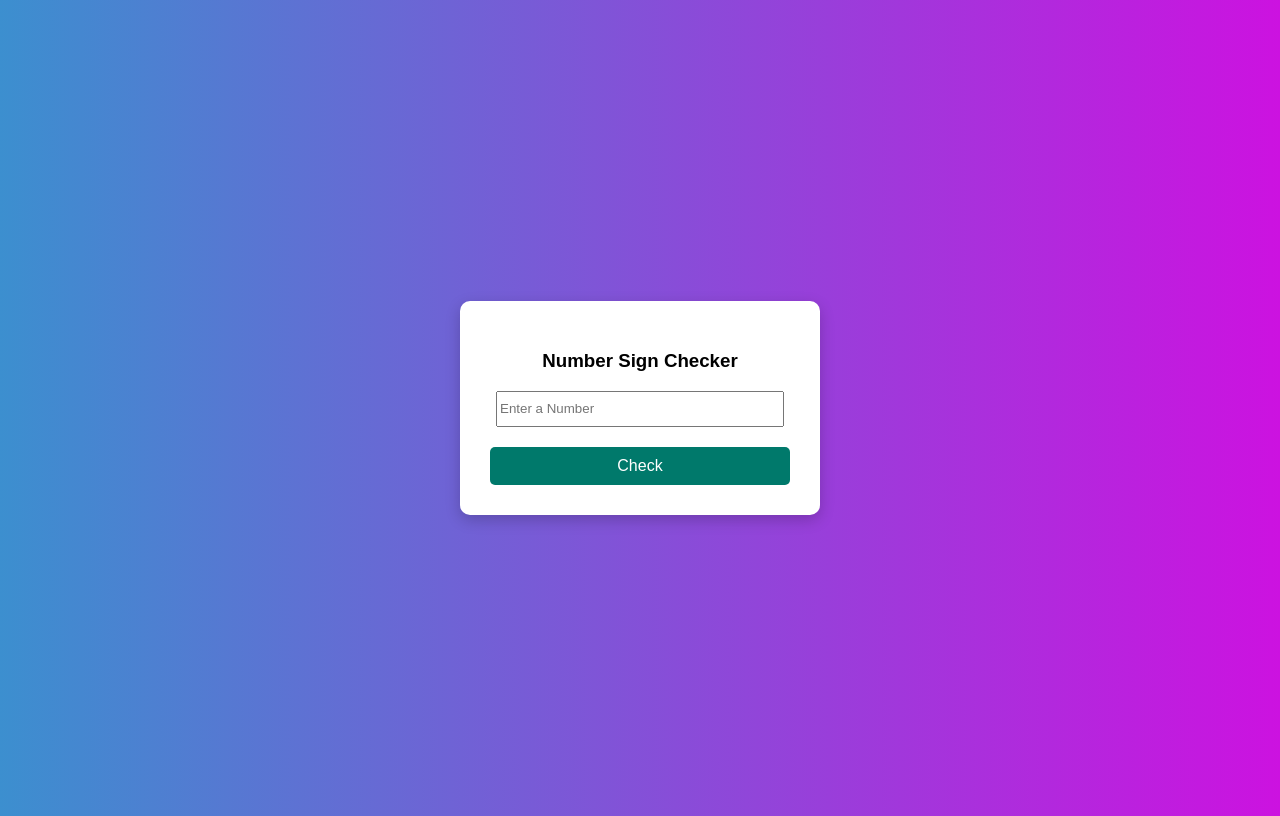
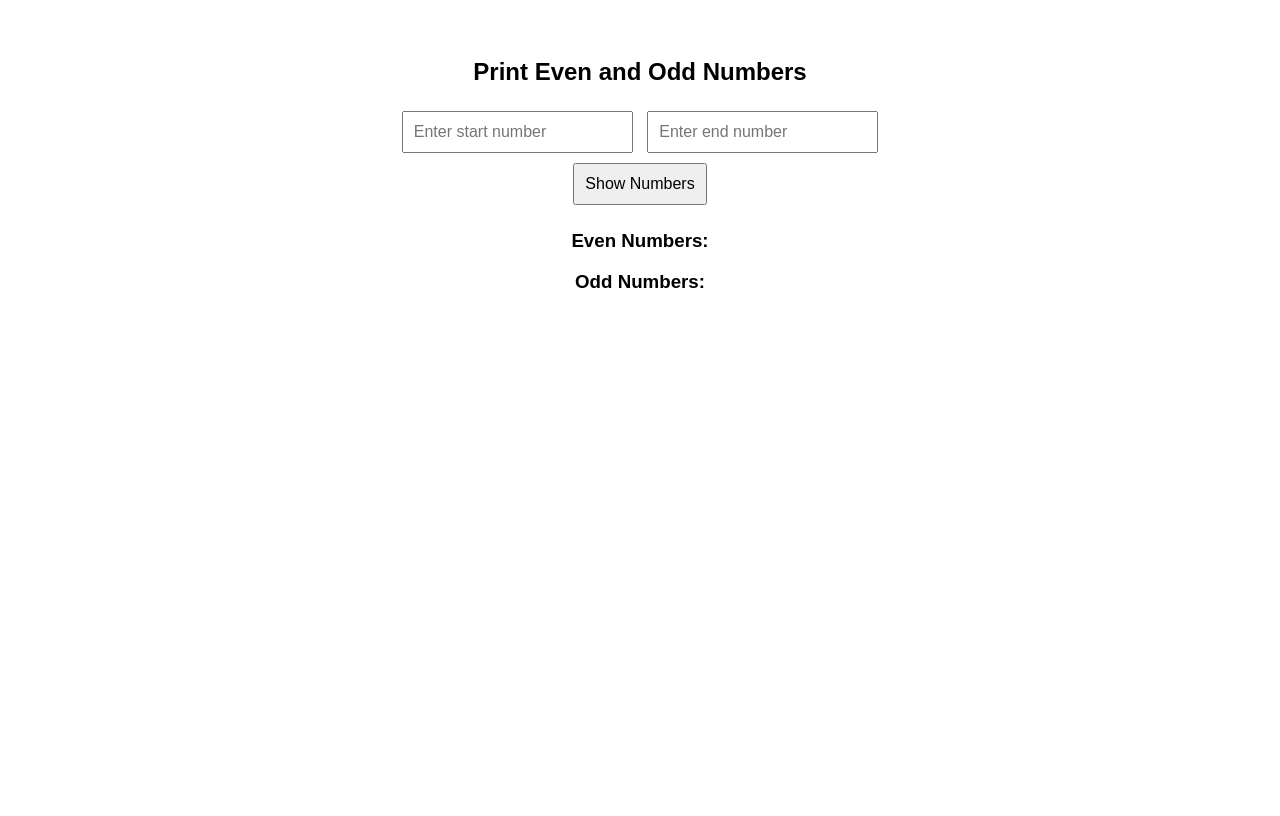
Before and after one commit to dasarisanthosh86/calculator, a plain HTML site: page assign1.html in a window 1280 px wide. Drawn offline with Linux system fonts and the light colour scheme.

Commit message:
game.html

```diff
--- a/assign1.html
+++ b/assign1.html
@@ -1,90 +1,75 @@
 <!DOCTYPE html>
-<html lang="en">
+<html>
 <head>
-    <meta charset="UTF-8">
-    <meta name="viewport" content="width=device-width, initial-scale=1.0">
-    <title>Document</title>
+  <title>Even and Odd Numbers with User Input</title>
   <style>
     body {
       font-family: Arial, sans-serif;
-      background: linear-gradient(90deg, rgb(60, 143, 207),rgb(204, 18, 224));
-      display: flex;
-      justify-content: center;
-      align-items: center;
-      height: 100vh;
+      text-align: center;
+      padding-top: 30px;
     }
-
-    .container {
-      background-color: #ffffff;
-      padding: 30px;
-      border-radius: 10px;
-      box-shadow: 0 5px 15px rgba(0,0,0,0.2);
-      text-align: center;
-      width: 300px;
+    input, button {
+      padding: 10px;
+      margin: 5px;
+      font-size: 16px;
     }
-
-    h2 {
-      color: #00796b;
+    .output {
+      margin-top: 20px;
     }
-
-    input[type="number"] {
-      width: 100%;
-      padding: 10px;
-      margin: 15px 0;
-      border: 1px solid #ccc;
-      border-radius: 5px;
-    }
-
-    button {
-      width: 100%;
-      padding: 10px;
-      background-color: #00796b;
-      color: white;
-      border: none;
-      border-radius: 5px;
-      font-size: 16px;
-      cursor: pointer;
-    }
-
-    button:hover {
-      background-color: #004d40;
-    }
-
-    .result {
-      margin-top: 20px;
-      font-size: 18px;
-    }
-    .numBer1{
-        height: 30px;
-        width: 280px;
+    h3 {
+      margin-bottom: 5px;
     }
   </style>
 </head>
 <body>
-     <div class="container">
-        <h3>Number Sign Checker</h3>
-        <input type="text" id="numBer1" placeholder="Enter a Number" class="numBer1">
-        <div class="result" id="result"></div>
-        <button onclick="checkNumberSign()" >Check</button>
+
+  <h2>Print Even and Odd Numbers</h2>
+
+  <input type="number" id="start" placeholder="Enter start number">
+  <input type="number" id="end" placeholder="Enter end number">
+  <br>
+  <button onclick="printEvenOdd()">Show Numbers</button>
+
+  <div class="output">
+    <h3>Even Numbers:</h3>
+    <div id="even"></div>
+
+    <h3>Odd Numbers:</h3>
+    <div id="odd"></div>
   </div>
+
   <script>
+    function printEvenOdd() {
+      let start = parseInt(document.getElementById("start").value);
+      let end = parseInt(document.getElementById("end").value);
+      let evenDiv = document.getElementById("even");
+      let oddDiv = document.getElementById("odd");
 
-        function checkNumberSign() {
-            const number = parseFloat(document.getElementById("numBer1").value);
-            const resultDiv = document.getElementById("result");
+      evenDiv.innerHTML = "";
+      oddDiv.innerHTML = "";
 
 
-             if (number > 0) {
-                resultDiv.textContent = "The number is positive.";
-                resultDiv.style.color = "green";
-            } else if (number < 0) {
-                resultDiv.textContent = "The number is negative.";
-                resultDiv.style.color = "red";
+      if (start > end) {
+        alert("Start number must be less than or equal to end number.");
+      }
+      else if(start == 0){
+        alert("start number 0 cont be define");
+        return;
+      }
+
+
+      for (let i = start; i <= end; i++) {
+        if (i % 2 === 0) {
+          evenDiv.innerHTML += i + "<br>";
         } else {
-                resultDiv.textContent = "The number is zero.";
-                resultDiv.style.color = "blue";
+          oddDiv.innerHTML += i + "<br>";
         }
       }
+    }
+
+    const number = [1,2,3];
+     console.log(number);
   </script>
+
 </body>
 </html>
```
Also changed, not shown: assign4.html (+3 -3 lines), game.html (+19 -121 lines). Lines whose indentation alone changed are shown as unchanged.
